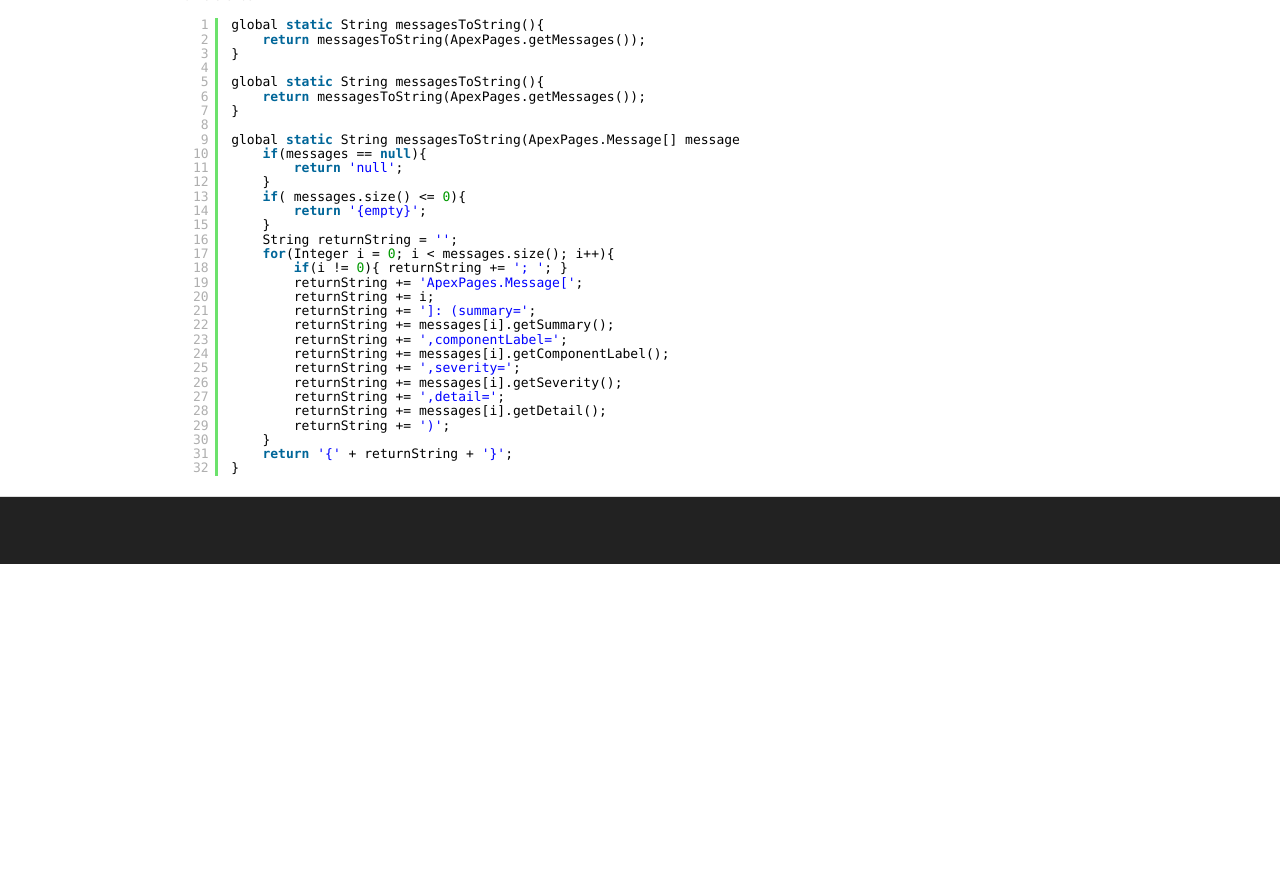
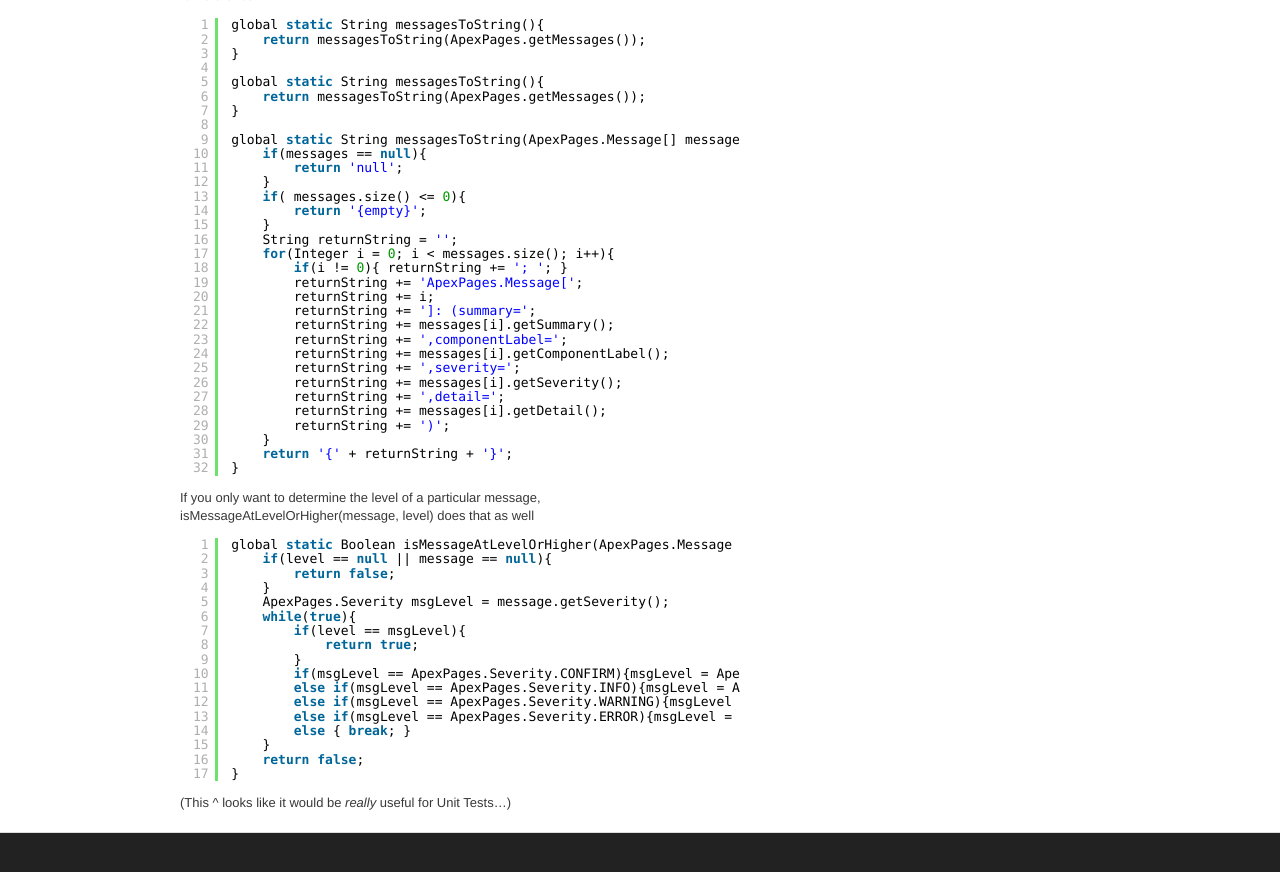
Before and after one commit to apex-commons/apex-commons.github.com, a Jekyll site: the page built from _posts/2011-05-11-pageutils.markdown, in a window 1280 px wide and 900 px high, scrolled down 1131 px. Shown: the top 872 px of the window. Built offline with Jekyll 4.4.1, drawn with Linux system fonts in a browser that asks for light colours; before the commit the page ends 1695 px from its top, so only the background shows below that.

Commit message:
Edited _posts/2011-05-11-pageutils.markdown via GitHub

```diff
--- a/_posts/2011-05-11-pageutils.markdown
+++ b/_posts/2011-05-11-pageutils.markdown
@@ -103,3 +103,26 @@
         return '{' + returnString + '}';
     }
 </pre>
+
+If you only want to determine the level of a particular message, isMessageAtLevelOrHigher(message, level) does that as well
+<pre class="brush: java">
+
+    global static Boolean isMessageAtLevelOrHigher(ApexPages.Message message, ApexPages.Severity level){
+        if(level == null || message == null){
+            return false;
+        }
+        ApexPages.Severity msgLevel = message.getSeverity();
+        while(true){
+            if(level == msgLevel){
+                return true;
+            }
+            if(msgLevel == ApexPages.Severity.CONFIRM){msgLevel = ApexPages.Severity.WARNING;}
+            else if(msgLevel == ApexPages.Severity.INFO){msgLevel = ApexPages.Severity.WARNING;}
+            else if(msgLevel == ApexPages.Severity.WARNING){msgLevel = ApexPages.Severity.ERROR;}
+            else if(msgLevel == ApexPages.Severity.ERROR){msgLevel = ApexPages.Severity.FATAL;}
+            else { break; }
+        }
+        return false;
+    }
+</pre>
+(This ^ looks like it would be *really* useful for Unit Tests...)
```
